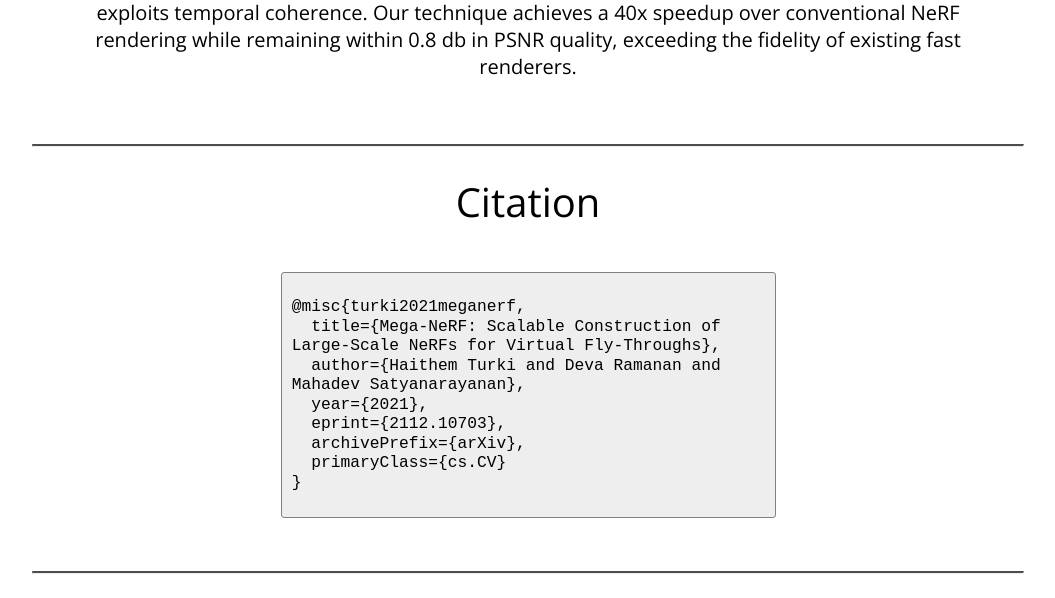
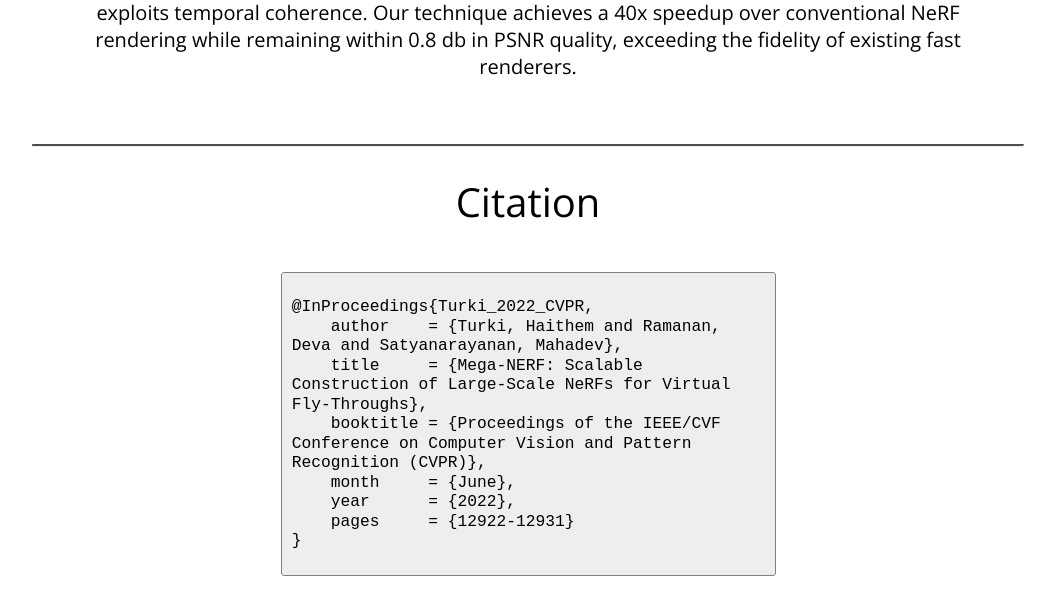
Before and after one commit to cmusatyalab/mega-nerf, a plain HTML site: page index.html in a window 1280 px wide. Shown: the part 2571-3169 px from the top of the page, without its empty margins (112-1167 px from the left). Drawn offline with nearby package versions, Linux system fonts and the light colour scheme.

Commit message:
update citation

```diff
--- a/index.html
+++ b/index.html
@@ -175,13 +175,13 @@ We evaluate our approach on existing datasets (Quad 6k and UrbanScene3D) as well
 <div class="paper-info">
 <pre>
 <code>
-@misc{turki2021meganerf,
-  title={Mega-NeRF: Scalable Construction of Large-Scale NeRFs for Virtual Fly-Throughs},
-  author={Haithem Turki and Deva Ramanan and Mahadev Satyanarayanan},
-  year={2021},
-  eprint={2112.10703},
-  archivePrefix={arXiv},
-  primaryClass={cs.CV}
+@InProceedings{Turki_2022_CVPR,
+    author    = {Turki, Haithem and Ramanan, Deva and Satyanarayanan, Mahadev},
+    title     = {Mega-NERF: Scalable Construction of Large-Scale NeRFs for Virtual Fly-Throughs},
+    booktitle = {Proceedings of the IEEE/CVF Conference on Computer Vision and Pattern Recognition (CVPR)},
+    month     = {June},
+    year      = {2022},
+    pages     = {12922-12931}
 }
 </code>
 </pre>
```
